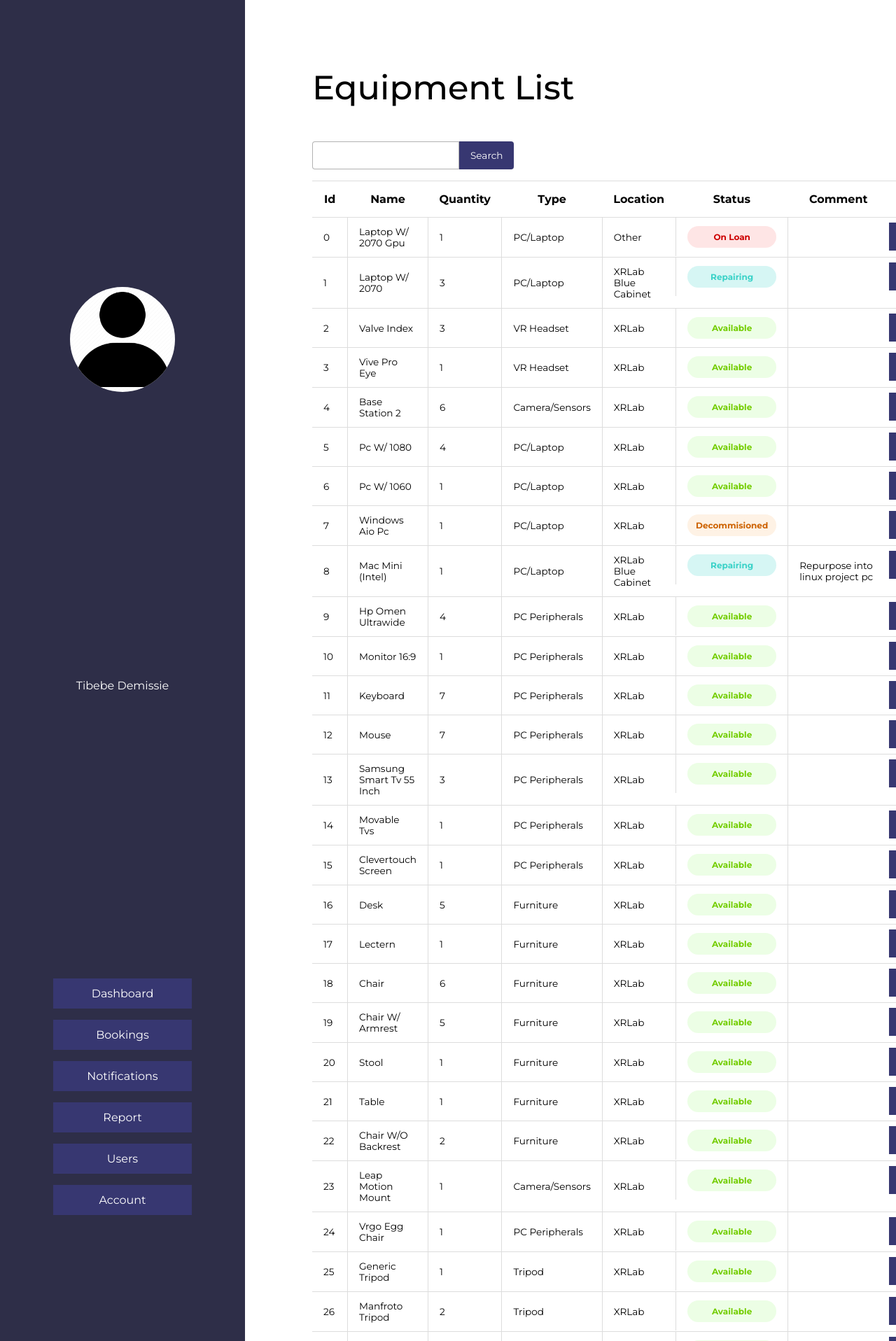
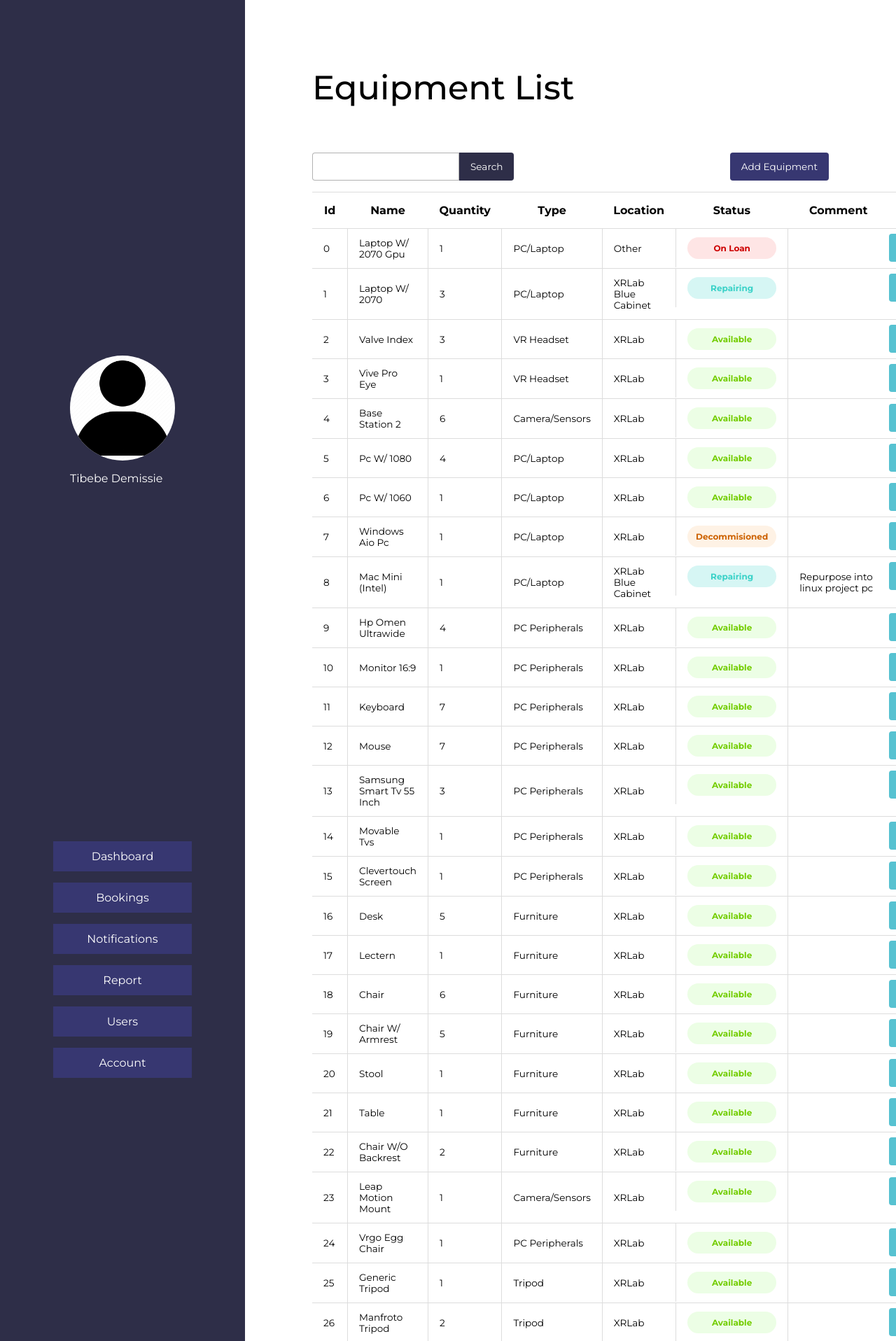
Before and after one commit to tib-source/5CS12_A-Ergon, a Django app: page /dashboard in a window 1280 px wide. Shown: the top 1916 px of the page at 70% size. Run offline with Django 5.2, Linux system fonts and the light colour scheme; a user stored in the database is signed in; data comes from the database, SQL or seed files in the repository; both versions use the stored data as it was after the commit.

Commit message:
Added the admin equipment features

```diff
--- a/Bookings/models.py
+++ b/Bookings/models.py
@@ -1,5 +1,6 @@
 from django.db import models
 from django.contrib.auth.models import User
+from datetime import datetime
 # Create your models here.
 
 
@@ -98,11 +99,11 @@ class Equipment(models.Model):
 
 
 class Booking(models.Model):
+    from_date = models.DateField(default=datetime.now)
     return_date = models.DateField()
     approved = models.BooleanField()
     returned = models.BooleanField()
     user = models.ForeignKey(User, on_delete=models.CASCADE)
-    admin = models.ForeignKey(Admin, on_delete = models.CASCADE, related_name="approved_by")
     equipment = models.ForeignKey(Equipment, on_delete = models.CASCADE)
     admin = models.ForeignKey(Admin, on_delete = models.SET_NULL, related_name="approved_by", null=True)
     equipment = models.ForeignKey(Equipment, on_delete = models.CASCADE)
--- a/Bookings/static/Bookings/navigation.css
+++ b/Bookings/static/Bookings/navigation.css
@@ -14,9 +14,15 @@ body{
     flex-direction: column;
     color: white;
 
+
+    .navigation__profile{
+        display: grid;
+        gap: 1rem;
+    }
     .navigation__pic{
         width: 150px;
-        height: auto;
+        aspect-ratio: 1;
+        object-fit: cover;
         background-color: white;
         border-radius: 50%;
     }
--- a/Bookings/static/Bookings/root.css
+++ b/Bookings/static/Bookings/root.css
@@ -14,7 +14,9 @@
   --gray: #666666;
   --gray-light: #66666680;
   --button: #373771;
-  --error: #883d3d;
+  --error: #d15757;
+  --accent: #57c2d1;
+  --success: #61d295;
   --white: #ffffff;
   --sidebar: 350px;
 }
@@ -165,6 +167,67 @@
     }
   }
 
+  .equipment__filter{
+    display: flex;
+    justify-content: space-between;
+    align-items: center;
+
+    .styled__button{
+      color: var(--white);
+      cursor: pointer;
+      border-radius:.25rem;
+
+    }
+    .search{
+      .styled__button{
+        background-color: var(--primary-bg);
+        color: var(--white);
+        cursor: pointer;
+        border-radius:0rem .25rem .25rem 0rem;
+
+
+      }
+
+
+
+    }
+    .equipment__add{
+      background-color: red;
+      border-radius: 1rem;
+    }
+
+
+
+
+  }
+
+
+
+  .equipment__admin{
+     display: grid;
+     grid-template-columns: 1fr 1fr;
+     gap: .2rem;
+
+    .styled__button{
+      border-radius: 0.25rem;
+      font-weight: 600;
+     }
+
+     .equipment__edit{
+      background-color: var(--accent);
+
+    }
+
+
+    .equipment__delete{
+      background-color: var(--error);
+
+    }
+  }
+  .search{
+
+
+  }
 
   .styled__button{
     background-color: var(--button);
@@ -172,12 +235,9 @@
     height: 2.5rem;
     border: 0;
     padding: 0 1rem;
-    border-radius:0rem .25rem .25rem 0rem;
     cursor: pointer;
     font-size: 0.85rem;
   }
-
-
 
 
 }
--- a/Bookings/templates/Bookings/base_main.html
+++ b/Bookings/templates/Bookings/base_main.html
@@ -13,17 +13,19 @@
     <script>
         // Use this to style buttons according to what page they are on
         console.log(window.location)
-    </script>
+        </script>
+
     <div class="navigation">
         {% if user.profile_pic %}
-        <img src="{{ user.profile_pic.url }}" class="navigation__pic" alt="Profile Picture">
-        {{user.get_full_name}}
-
+            <div class=" navigation__profile">
+                <img src="{{ user.profile_pic.url }}" class="navigation__pic" alt="Profile Picture">
+                {{user.get_full_name}}
+            </div>
         {% else %}
-
-        <img src="/media/default.jpg" class="navigation__pic" alt="Profile Picture">
-        Tibebe Demissie
-
+            <div class=" navigation__profile">
+                <img src="/media/default.jpg" class="navigation__pic" alt="Profile Picture">
+                Tibebe Demissie
+            </div>
         {% endif %}
         <div class="navigation__pages">
             <a href="/dashboard">Dashboard</a>
--- a/Bookings/templates/Bookings/dashboard.html
+++ b/Bookings/templates/Bookings/dashboard.html
@@ -14,7 +14,7 @@
 
     let tableButtons;
     let tableContent;
-
+    let isAdmin;
     const createRow = (obj) => {
         const row = document.createElement("tr");
         const objKeys = ['id', 'name', 'quantity', 'type', 'location', 'status', 'comment']
@@ -22,16 +22,39 @@
             populateRow(row, obj[key], key);
         });
         // TODO: GET THE BOOKING BUTTON WORKING
-        const bookingButton = document.createElement("Button");
-        bookingButton.innerHTML = "Book"
-        bookingButton.classList.add("styled__button")
-        bookingButton.onclick = (() => toggleBookingModal(obj["id"]))
-        row.appendChild(bookingButton)
+
+        if(!isAdmin){
+            const bookingButton = document.createElement("Button");
+            bookingButton.innerHTML = "Book"
+            bookingButton.classList.add("styled__button")
+            bookingButton.onclick = (() => toggleBookingModal(obj["id"]))
+            row.appendChild(bookingButton)
+        }else{
+            const adminButtonsContainer = document.createElement('div')
+            adminButtonsContainer.classList.add("equipment__admin")
+
+            const editButton = document.createElement("Button");
+            editButton.innerHTML = "Edit"
+            editButton.classList.add("styled__button")
+            editButton.classList.add("equipment__edit")
+            editButton.onclick = (() => toggleEditModal(obj["id"]))
+            adminButtonsContainer.appendChild(editButton)
+
+            const deleteButton = document.createElement("Button");
+            deleteButton.innerHTML = "Delete"
+            deleteButton.classList.add("styled__button")
+            deleteButton.classList.add("equipment__delete")
+            deleteButton.onclick = (() => toggleDeletemodal(obj["id"]))
+            adminButtonsContainer.appendChild(deleteButton)
+
+
+            row.appendChild(adminButtonsContainer)
+        }
+
         return row;
     };
 
     const toggleBookingModal = (id) =>{
-
         if(id){
             // Preselect the item from the drop down for the user
             const dropdown = document.getElementById('bookingDropdown')
@@ -151,7 +174,7 @@
     }
 
     window.addEventListener("load", (e) => {
-
+        isAdmin = JSON.parse(document.getElementById('user_id').textContent);
         tableContent = document.getElementById("table_content");
         tableButtons = document.querySelectorAll('.table__row');
         searchInput = document.getElementById('search_input')
@@ -207,6 +230,8 @@
 
     });
 </script>
+{{ request.user.is_staff|json_script:"user_id" }}
+
 <form action="/api/book" id="booking-modal" style="visibility: hidden; z-index: 1;" >
         <div class="input__container">
             <div class="input__label">
@@ -249,9 +274,14 @@
 
 <div class="dashboard">
     <h1>Equipment List</h1>
-    <form class="input__container">
+    <form class="equipment__filter">
+        <section class="input__container search" >
         <input class="input__field" type="text" name="searchInput" autofocus=""  maxlength="150"  id="search_input">
         <button class="styled__button" id="search_button"> Search </button>
+        </section>
+        {% if user.is_staff %}
+            <button class="styled__button" id="add_equipment"> Add Equipment </button>
+        {%endif%}
     </form>
     <table id="dashboard_table">
         <thead>
--- a/Bookings/views.py
+++ b/Bookings/views.py
@@ -24,8 +24,12 @@ class DashboardView(LoginRequiredMixin, TemplateView):
 
     def get_context_data(self, **kwargs):
         context = super().get_context_data(**kwargs)
-        # Retrieve the User object and add it to the context
-        student = User.objects.get(pk=self.request.user.pk)
+        user = None
+        if(self.request.user.is_staff):
+            user = self.request.user.staff if hasattr(self.request.user, "staff") else self.request.user
+        else:
+            user = self.request.user.student
+
         # Get all Equipment objects from the database
         equipment_queryset = Equipment.objects.all()
 
@@ -42,8 +46,7 @@ class DashboardView(LoginRequiredMixin, TemplateView):
 
         # Add data into context object
         context['equipment'] = serialized_json
-        context['student'] = student
-
+        context['user'] = user
         return context
 
 
```
Also changed, not shown: Bookings/migrations/0015_booking_from_date.py (added), db.sqlite3, 1 other file.
